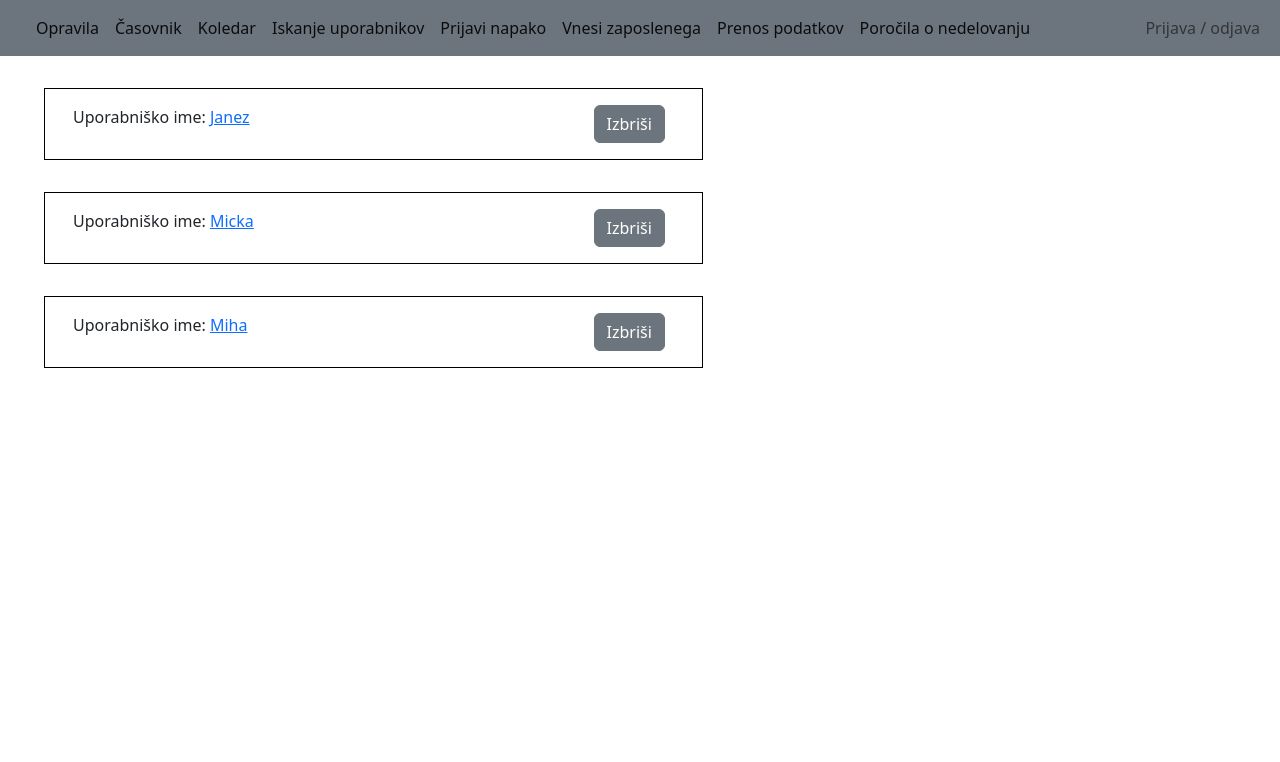
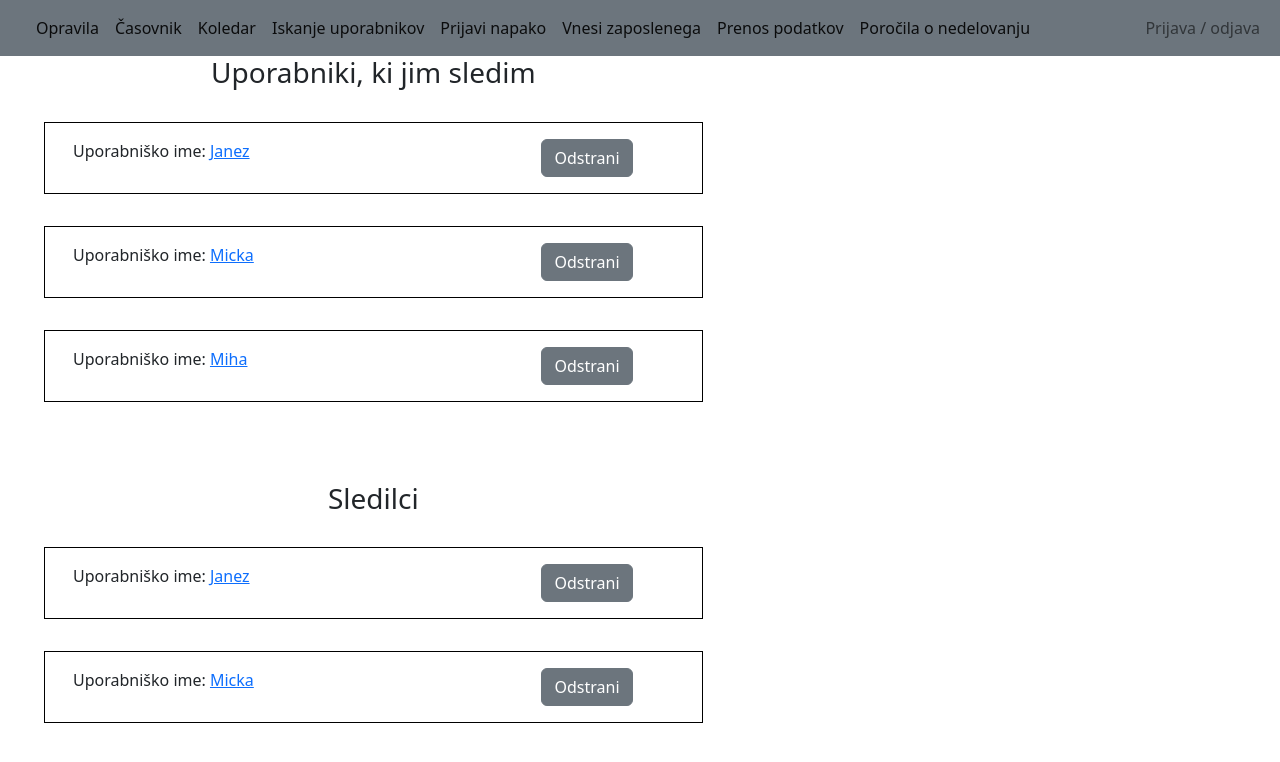
Before and after one commit to juremrzek/ProductivityApp, a Vue app in the folder src/client/: page /sledilci in a window 1280 px wide. Shown: the top 762 px of the page. Built offline with nearby package versions, Linux system fonts and the light colour scheme.

Commit message:
fix sledilec

```diff
--- a/src/client/src/components/sledilci/SledilecCard.vue
+++ b/src/client/src/components/sledilci/SledilecCard.vue
@@ -1,17 +1,17 @@
 <template>
   <div class="row sledilec-card">
-    <div class="col-10">
+    <div class="col-9">
       Uporabniško ime:
       <a href="#" @click="this.$event.emit('odpri', sledilec.id)">{{
         sledilec.ime
       }}</a>
     </div>
-    <div class="col-2">
+    <div class="col-3">
       <button
         class="btn btn-secondary"
         @click="this.$event.emit('odstrani', sledilec.id)"
       >
-        Izbriši
+        Odstrani
       </button>
     </div>
   </div>
--- a/src/client/src/views/SledilciView.vue
+++ b/src/client/src/views/SledilciView.vue
@@ -5,7 +5,14 @@ import SledilciGrid from "../components/sledilci/SledilciGrid.vue"
 
 <template>
   <app-layout>
+    <h3 class="text-center">Uporabniki, ki jim sledim</h3>
     <sledilci-grid :sledilci="sledilci"></sledilci-grid>
+    <br />
+    <br />
+    <h3 class="text-center">Sledilci</h3>
+    <sledilci-grid
+      :sledilci="sledilci.filter((el) => el.id < 3)"
+    ></sledilci-grid>
   </app-layout>
 </template>
 
```
